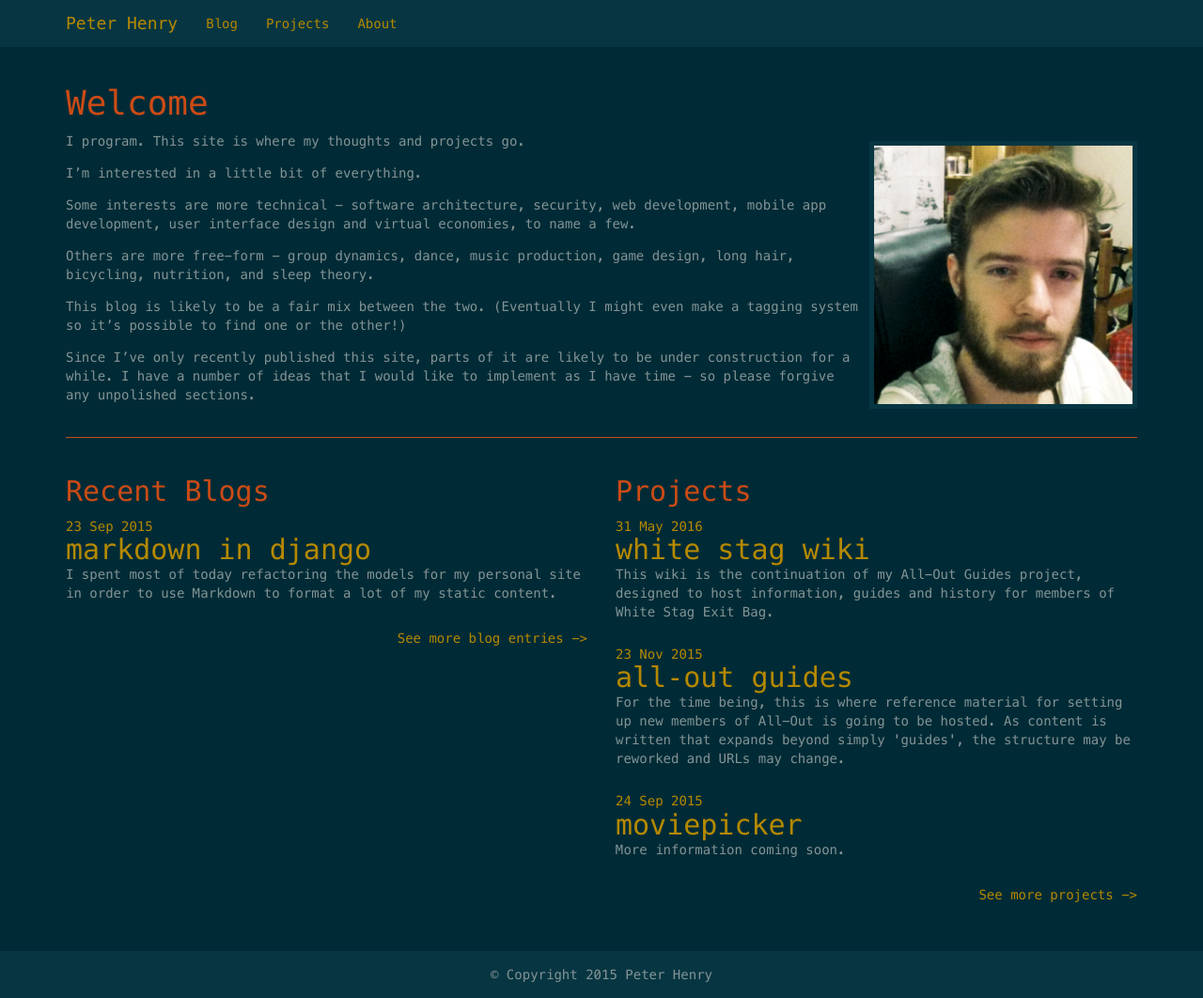
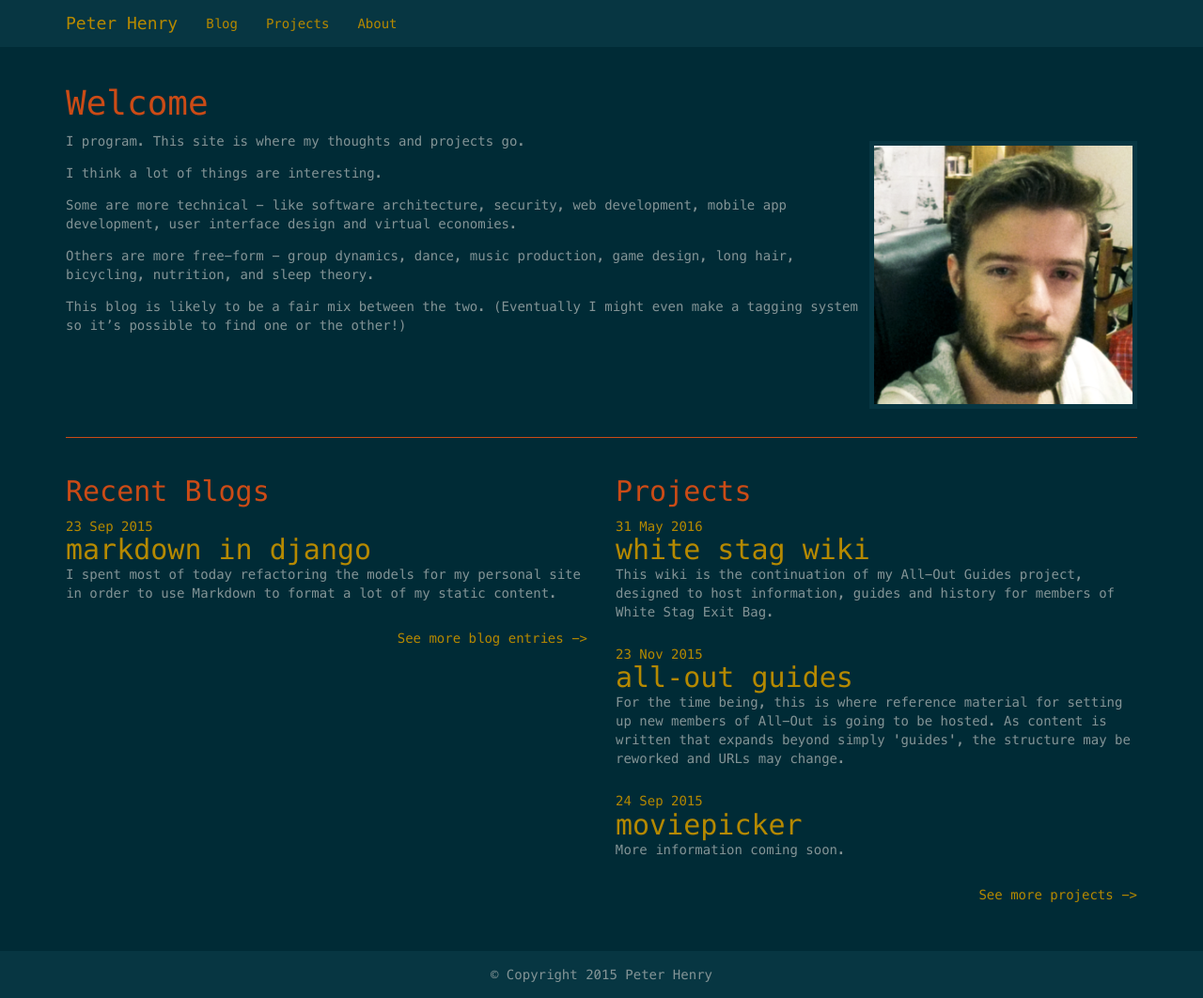
Before and after one commit to mosbasik/portfolio-jekyll, a Jekyll site: the page built from index.html, in a window 1280 px wide. Shown: the whole page at 94% size. Built offline with Jekyll 4.4.1, drawn with Linux system fonts in a browser that asks for light colours; nearby versions of some CDN libraries.

```diff
--- a/_config.yml
+++ b/_config.yml
@@ -7,11 +7,9 @@
 
 # Site settings
 title: Peter Henry
-email: your-email@domain.com
+email: me@peterhenry.net
 description: > # this means to ignore newlines until "baseurl:"
-  Write an awesome description for your new site here. You can edit this
-  line in _config.yml. It will appear in your document head meta (for
-  Google search results) and in your feed.xml site description.
+  My corner of the internet, where I write about my projects and other things that interest me.
 baseurl: "" # the subpath of your site, e.g. /blog
 url: "http://peterhenry.net" # the base hostname & protocol for your site
 github_username:  mos_basik
--- a/_includes/index_welcome.md
+++ b/_includes/index_welcome.md
@@ -11,12 +11,10 @@ Welcome
 
 I program.  This site is where my thoughts and projects go.
 
-I'm  interested in a little bit of everything.
+I think a lot of things are interesting.
 
-Some interests are more technical - software architecture, security, web development, mobile app development, user interface design and virtual economies, to name a few.
+Some are more technical - like software architecture, security, web development, mobile app development, user interface design and virtual economies.
 
 Others are more free-form - group dynamics, dance, music production, game design, long hair, bicycling, nutrition, and sleep theory.
 
 This blog is likely to be a fair mix between the two. (Eventually I might even make a tagging system so it's possible to find one or the other!)
-
-Since I've only recently published this site, parts of it are likely to be under construction for a while.  I have a number of ideas that I would like to implement as I have time - so please forgive any unpolished sections.
```
Also changed, not shown: _includes/about_contact_info.md (+1 -1 lines), _includes/about_technology.md (+1 -1 lines).
